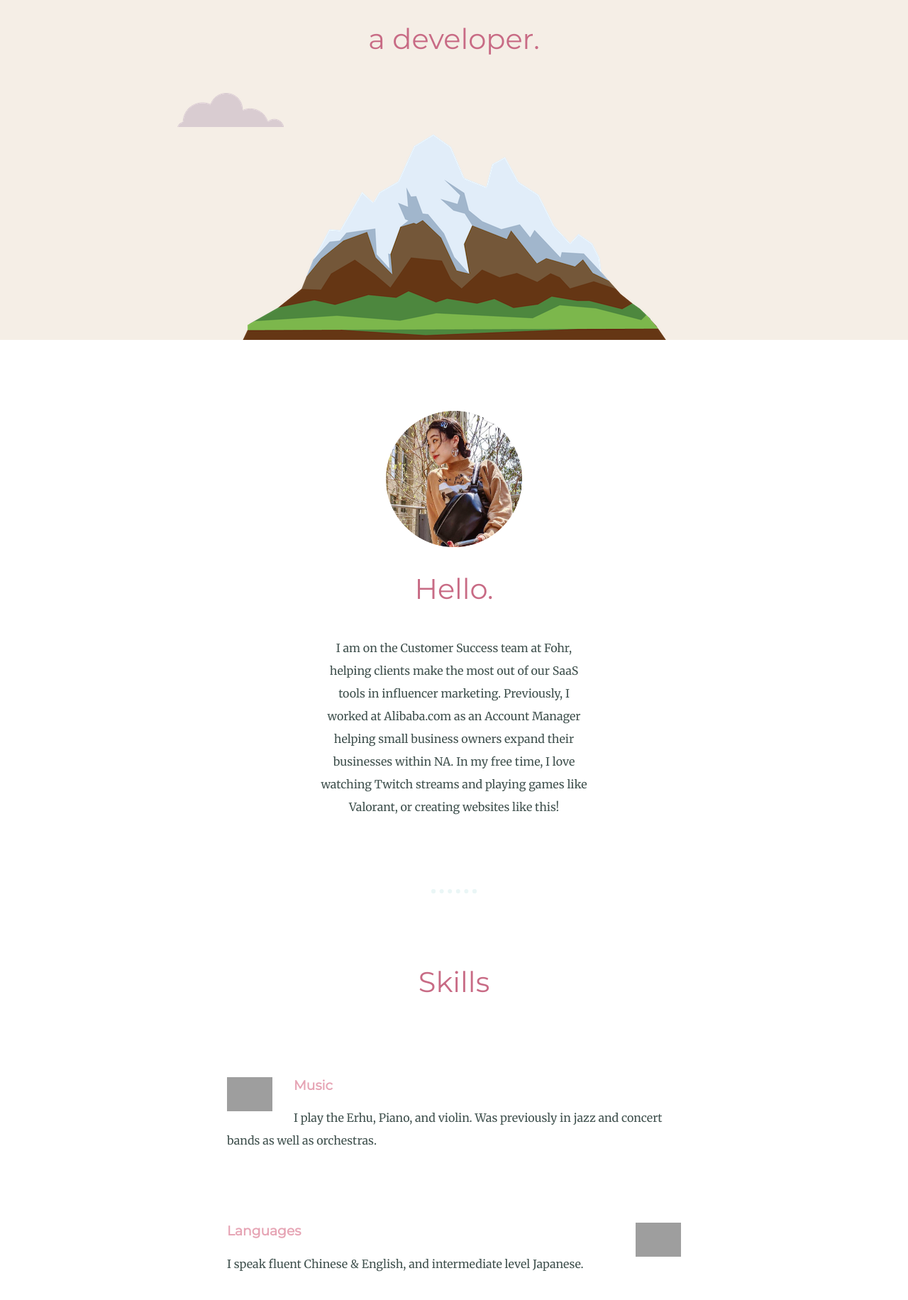
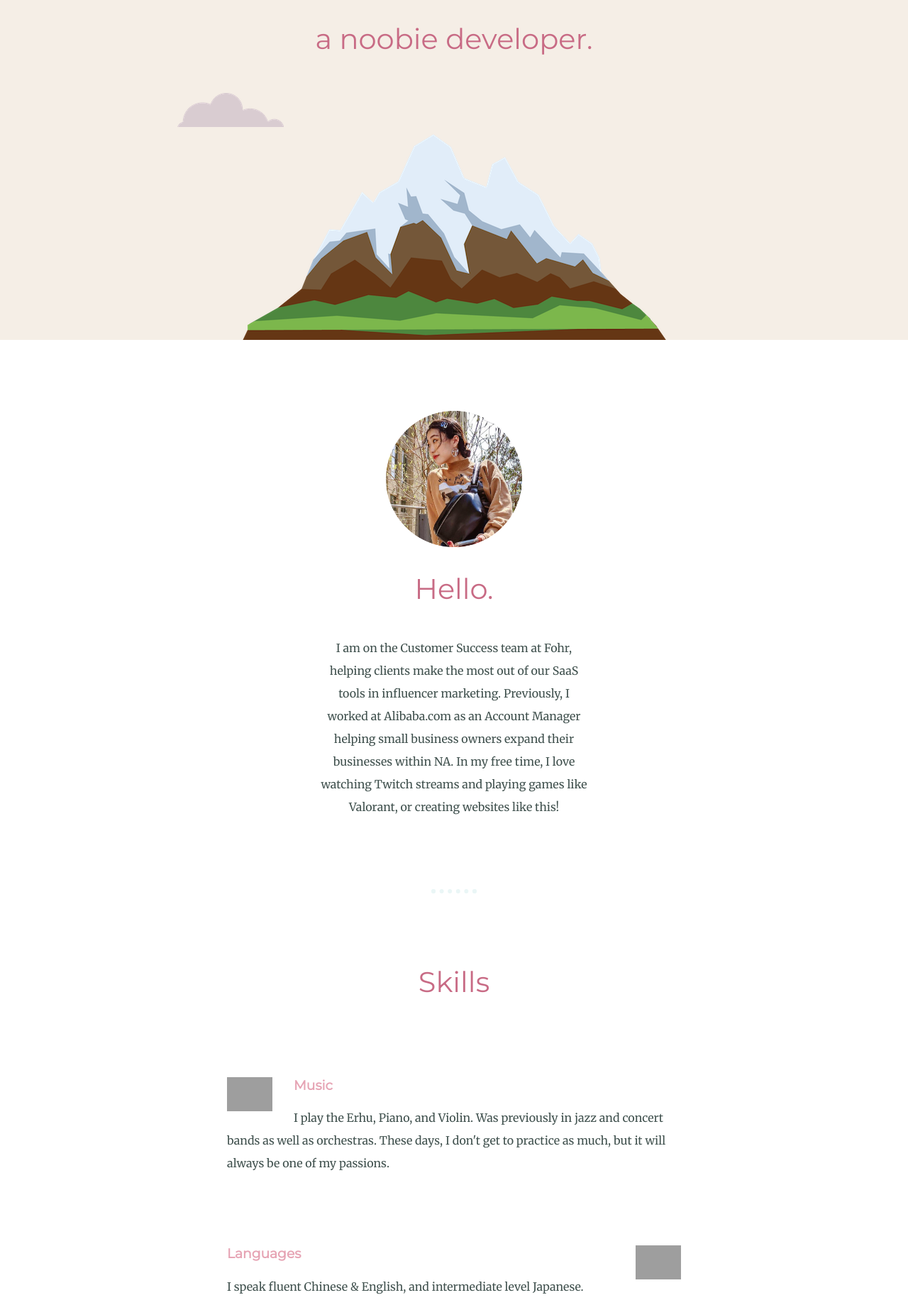
Before and after one commit to nwychu/personalsite, a plain HTML site: page index.html in a window 1280 px wide. Shown: the part 333-2165 px from the top of the page at 71% size. Drawn offline with Linux system fonts and the light colour scheme; grey boxes are pictures that could not be loaded.

Commit message:
Update index.html

```diff
--- a/index.html
+++ b/index.html
@@ -14,7 +14,7 @@
   <div class="top-container">
     <img class="top-cloud" src="images/cloud.png" alt="cloud-img">
     <h1>I'm Natalie.</h1>
-    <h2>a developer.</h2>
+    <h2>a noobie developer.</h2>
     <img class="bottom-cloud" src="images/cloud.png" alt="cloud-img">
     <img src="images/mountain.png" alt="mountain-img">
   </div>
@@ -32,7 +32,7 @@
       <div class="skill-row">
         <img class="music" src="https://img.icons8.com/dusk/64/000000/apple-music.png" alt="music">
         <h3>Music</h3>
-        <p>I play the Erhu, Piano, and violin. Was previously in jazz and concert bands as well as orchestras. </p>
+        <p>I play the Erhu, Piano, and Violin. Was previously in jazz and concert bands as well as orchestras. These days, I don't get to practice as much, but it will always be one of my passions. </p>
 
       </div>
       <div class="skill-row">
```
